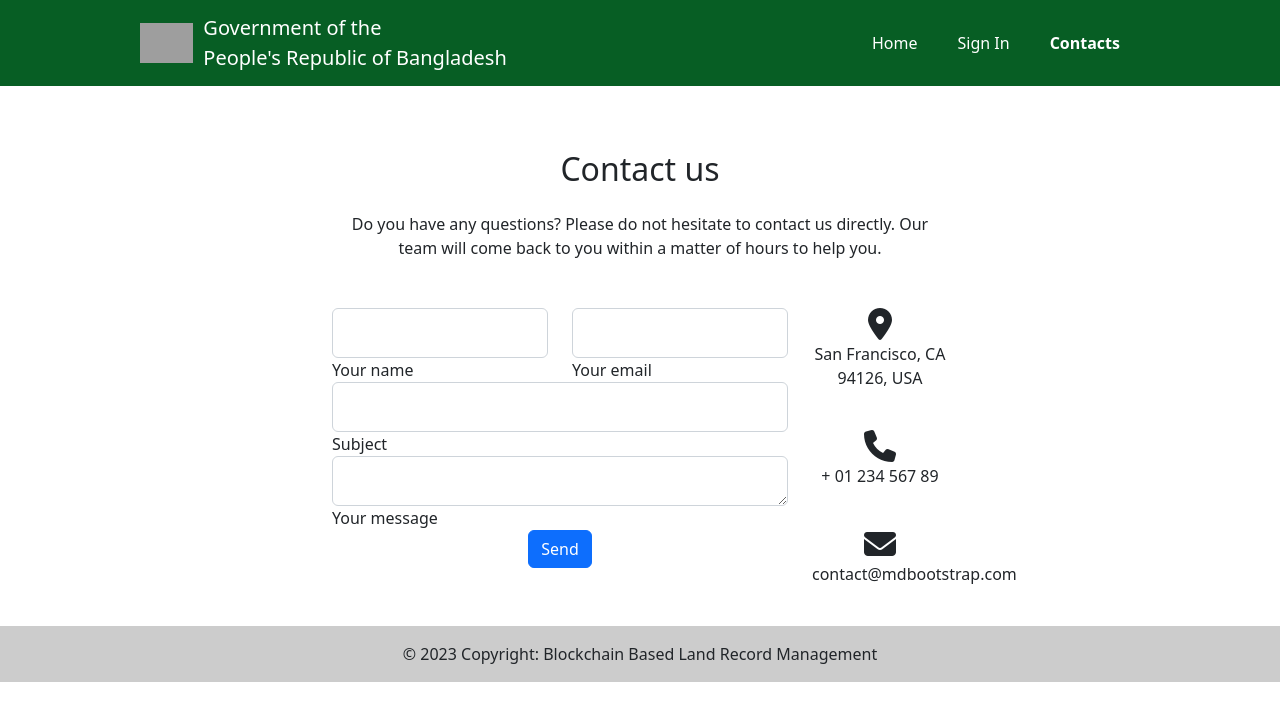
After one commit to Mahdi3M/BLRM, a PHP site: page /contacts.php in a window 1280 px wide. The commit adds this page. Shown: the top 721 px of the page. Run offline with PHP 8.4, Linux system fonts and the light colour scheme; grey boxes are pictures that could not be loaded.

Commit message:
contacts

```diff
--- /dev/null
+++ b/contacts.php
@@ -0,0 +1,139 @@
+<!DOCTYPE html>
+<html lang="en">
+
+<head>
+    <meta charset="UTF-8">
+    <meta http-equiv="X-UA-Compatible" content="IE=edge">
+    <meta name="viewport" content="width=device-width, initial-scale=1.0">
+
+    <title>BLRM</title>
+    <link rel="icon" type="image/png" href="assets/img/logo.png">
+
+    <link href="https://cdn.jsdelivr.net/npm/bootstrap@5.0.2/dist/css/bootstrap.min.css" rel="stylesheet" integrity="sha384-EVSTQN3/azprG1Anm3QDgpJLIm9Nao0Yz1ztcQTwFspd3yD65VohhpuuCOmLASjC" crossorigin="anonymous">
+
+    <script src="https://code.jquery.com/jquery-3.6.1.min.js" integrity="sha256-o88AwQnZB+VDvE9tvIXrMQaPlFFSUTR+nldQm1LuPXQ=" crossorigin="anonymous"></script>
+
+    <link rel="stylesheet" href="assets/css/style.css">
+    <!-- CSS only -->
+    <link href="https://cdn.jsdelivr.net/npm/bootstrap@5.2.3/dist/css/bootstrap.min.css" rel="stylesheet" integrity="sha384-rbsA2VBKQhggwzxH7pPCaAqO46MgnOM80zW1RWuH61DGLwZJEdK2Kadq2F9CUG65" crossorigin="anonymous">
+    <link rel="stylesheet" href="https://cdnjs.cloudflare.com/ajax/libs/font-awesome/6.2.1/css/all.min.css" integrity="sha512-MV7K8+y+gLIBoVD59lQIYicR65iaqukzvf/nwasF0nqhPay5w/9lJmVM2hMDcnK1OnMGCdVK+iQrJ7lzPJQd1w==" crossorigin="anonymous" referrerpolicy="no-referrer">
+</head>
+
+<body>
+    <?php include 'header.php'; ?>
+
+    <script>
+        $("#signinnav").removeClass("active");
+        $("#homenav").removeClass("active");
+
+        $("#contactsnav").addClass("active");
+    </script>
+
+
+    <div class="container" style="margin-top: 150px; width: 50%">
+        <!--Section: Contact v.2-->
+        <section class="mb-4">
+
+        <!--Section heading-->
+        <h2 class="h1-responsive font-weight-bold text-center my-4">Contact us</h2>
+        <!--Section description-->
+        <p class="text-center w-responsive mx-auto mb-5">Do you have any questions? Please do not hesitate to contact us directly. Our team will come back to you within
+            a matter of hours to help you.</p>
+
+        <div class="row">
+
+            <!--Grid column-->
+            <div class="col-md-9 mb-md-0 mb-5">
+                <form id="contact-form" name="contact-form" action="mail.php" method="POST">
+
+                    <!--Grid row-->
+                    <div class="row">
+
+                        <!--Grid column-->
+                        <div class="col-md-6">
+                            <div class="md-form mb-0">
+                                <input type="text" id="name" name="name" class="form-control">
+                                <label for="name" class="">Your name</label>
+                            </div>
+                        </div>
+                        <!--Grid column-->
+
+                        <!--Grid column-->
+                        <div class="col-md-6">
+                            <div class="md-form mb-0">
+                                <input type="text" id="email" name="email" class="form-control">
+                                <label for="email" class="">Your email</label>
+                            </div>
+                        </div>
+                        <!--Grid column-->
+
+                    </div>
+                    <!--Grid row-->
+
+                    <!--Grid row-->
+                    <div class="row">
+                        <div class="col-md-12">
+                            <div class="md-form mb-0">
+                                <input type="text" id="subject" name="subject" class="form-control">
+                                <label for="subject" class="">Subject</label>
+                            </div>
+                        </div>
+                    </div>
+                    <!--Grid row-->
+
+                    <!--Grid row-->
+                    <div class="row">
+
+                        <!--Grid column-->
+                        <div class="col-md-12">
+
+                            <div class="md-form">
+                                <textarea type="text" id="message" name="message" rows="2" class="form-control md-textarea"></textarea>
+                                <label for="message">Your message</label>
+                            </div>
+
+                        </div>
+                    </div>
+                    <!--Grid row-->
+
+                </form>
+
+                <div class="text-center text-md-left">
+                    <a class="btn btn-primary" onclick="document.getElementById('contact-form').submit();">Send</a>
+                </div>
+                <div class="status"></div>
+            </div>
+            <!--Grid column-->
+
+            <!--Grid column-->
+            <div class="col-md-3 text-center">
+                <ul class="list-unstyled mb-0">
+                    <li><i class="fas fa-map-marker-alt fa-2x"></i>
+                        <p>San Francisco, CA 94126, USA</p>
+                    </li>
+
+                    <li><i class="fas fa-phone mt-4 fa-2x"></i>
+                        <p>+ 01 234 567 89</p>
+                    </li>
+
+                    <li><i class="fas fa-envelope mt-4 fa-2x"></i>
+                        <p>contact@mdbootstrap.com</p>
+                    </li>
+                </ul>
+            </div>
+            <!--Grid column-->
+
+        </div>
+
+        </section>
+        <!--Section: Contact v.2-->
+    </div>
+
+    <?php include 'footer.php'; ?>
+
+    <!-- JavaScript Bundle with Popper -->
+    <script src="https://cdn.jsdelivr.net/npm/bootstrap@5.2.3/dist/js/bootstrap.bundle.min.js" integrity="sha384-kenU1KFdBIe4zVF0s0G1M5b4hcpxyD9F7jL+jjXkk+Q2h455rYXK/7HAuoJl+0I4" crossorigin="anonymous"></script>
+    <script src="https://cdn.jsdelivr.net/npm/bootstrap@5.0.2/dist/js/bootstrap.bundle.min.js" integrity="sha384-MrcW6ZMFYlzcLA8Nl+NtUVF0sA7MsXsP1UyJoMp4YLEuNSfAP+JcXn/tWtIaxVXM" crossorigin="anonymous"></script>
+</body>
+
+</html>
--- a/header.php
+++ b/header.php
@@ -9,7 +9,7 @@
       <div class="navbar-nav">
           <a class="nav-link active" aria-current="page" href="index.php" id="homenav">Home</a>
           <a class="nav-link" href="signin.php" id="signinnav">Sign In</a>
-          <a class="nav-link" href="#footer"  id="contactsnav">Contacts</a>
+          <a class="nav-link" href="contacts.php"  id="contactsnav">Contacts</a>
       </div>
     </div>
   </div>
```
